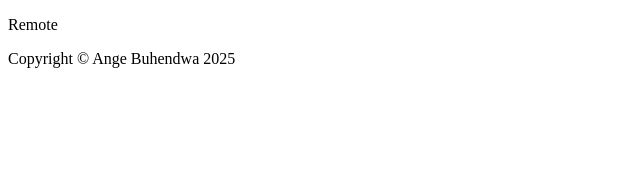
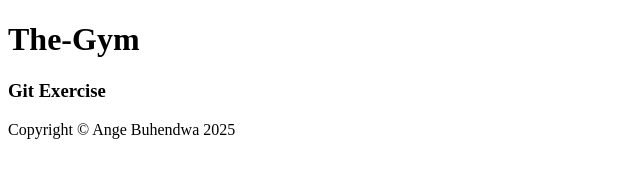
Before and after one commit to angebhd/the-gym-git-exercise, a plain HTML site: page index.html in a window 1280 px wide. Shown: the whole page, without its empty margins (0-640 px from the left). Drawn offline with Linux system fonts and the light colour scheme.

Commit message:
Adding changes to index.html

```diff
--- a/index.html
+++ b/index.html
@@ -6,7 +6,8 @@
     <title>Index page</title>
 </head>
 <body>
-    <p> Remote</p>
+    <h1> The-Gym</h1>
+    <h3> Git Exercise</h3>
     <footer>
         <p>
             Copyright &copy; Ange Buhendwa 2025
```
